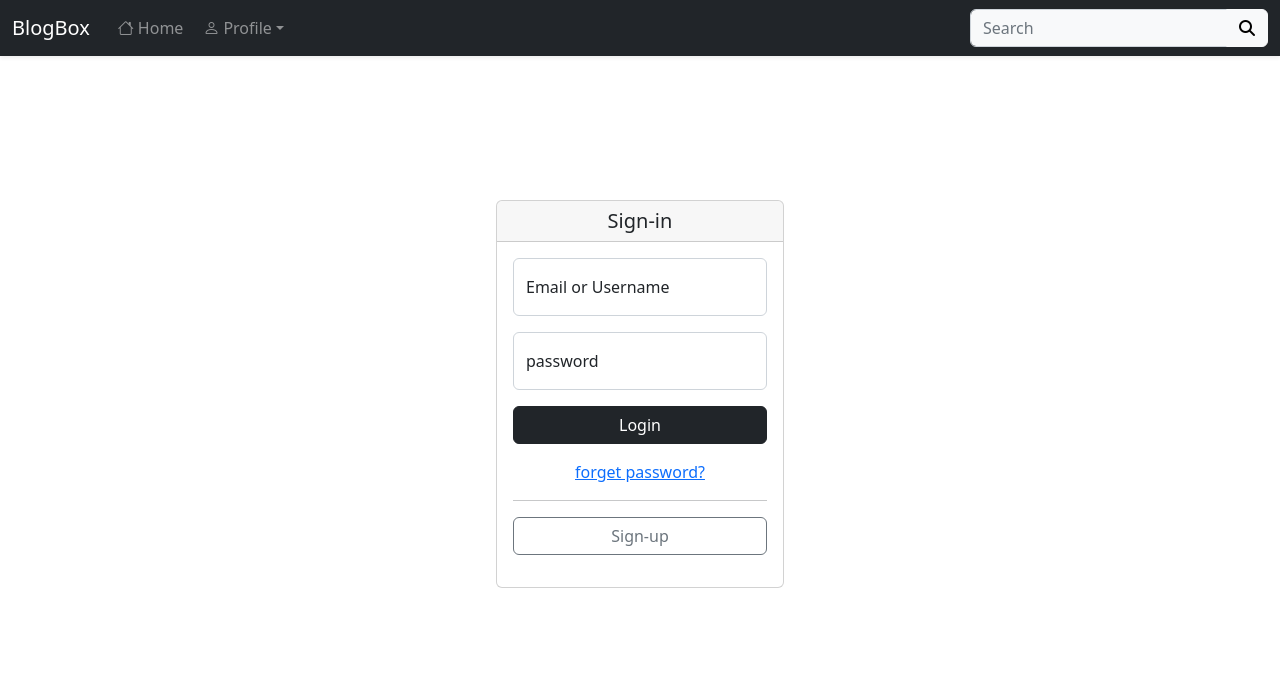
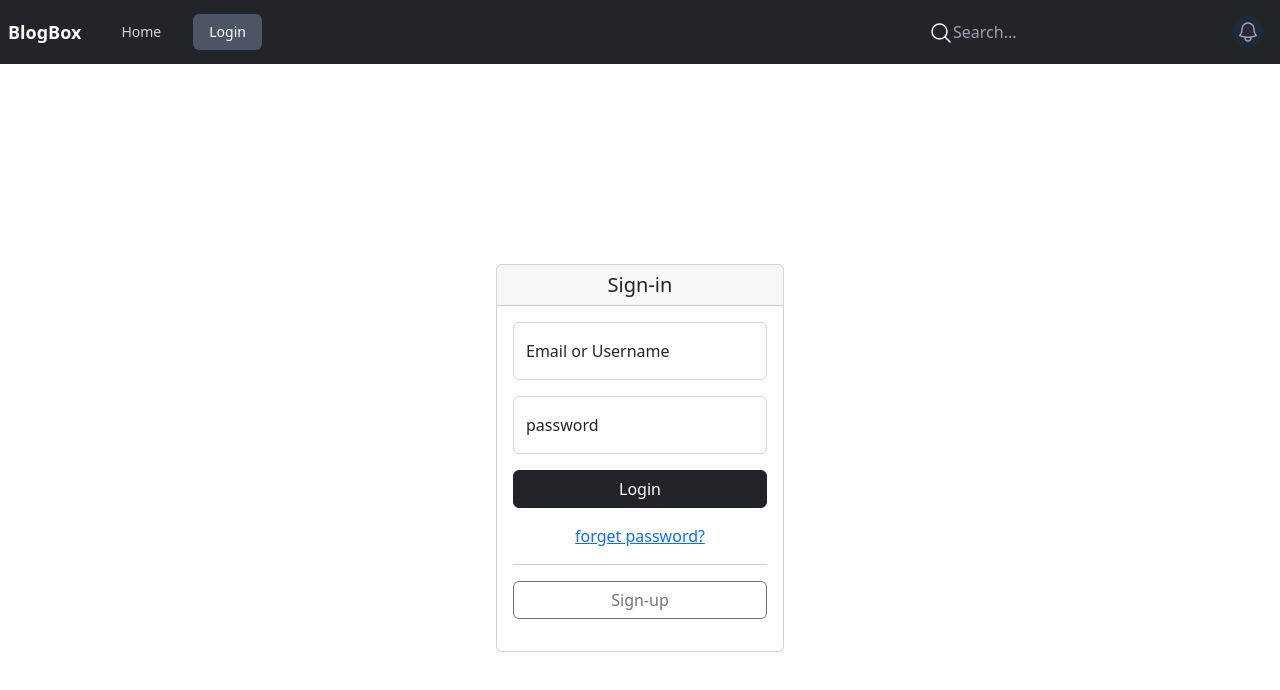
Before and after one commit to ilyas-code/BlogApp, a React (Create React App) app: page /login in a window 1280 px wide. Shown: the top 690 px of the page. Built offline with nearby package versions, Linux system fonts and the light colour scheme.

Commit message:
upgraded the blog cards, home navbar and loading page

```diff
--- a/src/components/MainNav.js
+++ b/src/components/MainNav.js
@@ -26,6 +26,11 @@ function MainNav() {
   const navigation = [
     { name: "Home", href: "/Home", current: false },
     { name: "Dashboard", href: `/main/${username}`, current: false },
+  ];
+
+  const navNormal = [
+    { name: "Home", href: "/Home", current: false },
+    { name: "Login", href: "/login", current: false },
   ];
 
   // setting  active state of navigation for current page update
@@ -190,78 +195,210 @@ function MainNav() {
       </DisclosurePanel>
     </Disclosure>
   ) : (
-    <nav
-      className="navbar navbar-expand-lg fixed-top navbar-dark bg-dark shadow-sm"
-      aria-label="Main navigation"
+    // <nav
+    //   className="navbar navbar-expand-lg fixed-top navbar-dark bg-dark shadow-sm"
+    //   aria-label="Main navigation"
+    // >
+    //   <div className="container-fluid">
+    //     <Link className="navbar-brand" to="#">
+    //       BlogBox
+    //     </Link>
+    //     <button
+    //       className="navbar-toggler p-0 border-0"
+    //       type="button"
+    //       id="navbarSideCollapse"
+    //       aria-label="Toggle navigation"
+    //     >
+    //       <span className="navbar-toggler-icon"></span>
+    //     </button>
+
+    //     <div
+    //       className="navbar-collapse offcanvas-collapse"
+    //       id="navbarsExampleDefault"
+    //     >
+    //       <ul className="navbar-nav me-auto mb-2 mb-lg-0">
+    //         <li className="nav-item">
+    //           <Link className="nav-link" to="/Home">
+    //             <i className="bi bi-house px-1"></i>Home
+    //           </Link>
+    //         </li>
+
+    //         <li className="nav-item dropdown">
+    //           <Link
+    //             className="nav-link dropdown-toggle"
+    //             to="#"
+    //             data-bs-toggle="dropdown"
+    //             aria-expanded="false"
+    //           >
+    //             <i className="bi bi-person px-1"></i>Profile
+    //           </Link>
+    //           <ul className="dropdown-menu">
+    //             <li>
+    //               <Link className="dropdown-item" to="#">
+    //                 Action
+    //               </Link>
+    //             </li>
+    //             <li>
+    //               <Link className="dropdown-item" to="#">
+    //                 Another action
+    //               </Link>
+    //             </li>
+    //             <li>
+    //               <Link className="dropdown-item" to="/login">
+    //                 Signin
+    //               </Link>
+    //             </li>
+    //           </ul>
+    //         </li>
+    //       </ul>
+    //       <form className="d-flex" role="search">
+    //         <div className="input-group">
+    //           <input
+    //             className="form-control text-bg-light"
+    //             type="search"
+    //             placeholder="Search"
+    //             aria-label="Search"
+    //           />
+    //           <button className="btn btn-light" type="submit">
+    //             <i className="fa-solid fa-magnifying-glass"></i>
+    //           </button>
+    //         </div>
+    //       </form>
+    //     </div>
+    //   </div>
+    // </nav>
+
+    <Disclosure as="nav" className="bg-dark">
+      <div className="mx-auto w-full px-2 sm:px-6 lg:px-8">
+        <div className="relative flex h-16 items-center justify-between">
+          <div className="absolute inset-y-0 left-0 flex items-center sm:hidden">
+            {/* Mobile menu button*/}
+            <DisclosureButton className="group relative inline-flex items-center justify-center rounded-md p-2 text-gray-400 hover:bg-gray-700 hover:text-white focus:outline-none focus:ring-2 focus:ring-inset focus:ring-white">
+              <span className="absolute -inset-0.5" />
+              <span className="sr-only">Open main menu</span>
+              <Bars3Icon
+                aria-hidden="true"
+                className="block size-6 group-data-[open]:hidden"
+              />
+              <XMarkIcon
+                aria-hidden="true"
+                className="hidden size-6 group-data-[open]:block"
+              />
+            </DisclosureButton>
+          </div>
+          <div className="flex flex-1 items-center justify-centre sm:items-stretch sm:justify-start">
+            <div className="flex shrink-0 items-center">
+              <div className="text-white font-semibold text-lg">BlogBox</div>
+            </div>
+            <div className="hidden sm:ml-6 sm:block">
+              <div className="flex space-x-4">
+                {navNormal.map((item) => (
+                  <NavLink
+                    key={item.name}
+                    to={item.href}
+                    aria-current={item.current ? "page" : undefined}
+                    className={({ isActive }) =>
+                      [
+                        isActive
+                          ? "bg-gray-600 text-white no-underline hover:no-underline"
+                          : "text-gray-300 hover:bg-gray-700 hover:text-white hover:no-underline",
+                        " rounded-md px-3 py-2 text-sm font-medium no-underline",
+                      ].join("")
+                    }
                   >
-      <div className="container-fluid">
-        <Link className="navbar-brand" to="#">
-          BlogBox
-        </Link>
+                    {item.name}
+                  </NavLink>
+                ))}
+              </div>
+            </div>
+          </div>
+          {/* search bar */}
+          <form onSubmit={handleSearch} className="flex items-center">
+            <input
+              type="text"
+              value={query}
+              onChange={handleInputChange}
+              className="w-full relative text-white  px-4 py-2  border-gray-300 focus:bg-slate-400 bg-transparent focus:outline-none focus:border-b-2 focus:border-slate-400 "
+              placeholder="Search..."
+            />
+            <button type="submit" className="absolute">
+              <MagnifyingGlassIcon className=" size-6 bg-slate inline-block stroke-white" />
+            </button>
+          </form>
+          <div className="absolute inset-y-0 right-0 flex items-center pr-2 sm:static sm:inset-auto sm:ml-6 sm:pr-0">
             <button
-          className="navbar-toggler p-0 border-0"
               type="button"
-          id="navbarSideCollapse"
-          aria-label="Toggle navigation"
+              className="relative rounded-full bg-gray-800 p-1 text-gray-400 hover:text-white focus:outline-none focus:ring-2 focus:ring-white focus:ring-offset-2 focus:ring-offset-gray-800"
             >
-          <span className="navbar-toggler-icon"></span>
+              <span className="absolute -inset-1.5" />
+              <span className="sr-only">View notifications</span>
+              <BellIcon aria-hidden="true" className="size-6" />
             </button>
 
-        <div
-          className="navbar-collapse offcanvas-collapse"
-          id="navbarsExampleDefault"
+            {/* Profile dropdown */}
+            {/* <Menu as="div" className="relative ml-3">
+              <div>
+                <MenuButton className="relative flex rounded-full bg-gray-800 text-sm focus:outline-none focus:ring-2 focus:ring-white focus:ring-offset-2 focus:ring-offset-gray-800">
+                  <span className="absolute -inset-1.5" />
+                  <span className="sr-only">Open user menu</span>
+                  <img
+                    alt=""
+                    src="https://images.unsplash.com/photo-1472099645785-5658abf4ff4e?ixlib=rb-1.2.1&ixid=eyJhcHBfaWQiOjEyMDd9&auto=format&fit=facearea&facepad=2&w=256&h=256&q=80"
+                    className="size-8 rounded-full"
+                  />
+                </MenuButton>
+              </div>
+              <MenuItems
+                transition
+                className="absolute right-0 z-10 mt-2 w-48 origin-top-right rounded-md bg-white py-1 shadow-lg ring-1 ring-black/5 transition focus:outline-none data-[closed]:scale-95 data-[closed]:transform data-[closed]:opacity-0 data-[enter]:duration-100 data-[leave]:duration-75 data-[enter]:ease-out data-[leave]:ease-in"
               >
-          <ul className="navbar-nav me-auto mb-2 mb-lg-0">
-            <li className="nav-item">
-              <Link className="nav-link" to="/Home">
-                <i className="bi bi-house px-1"></i>Home
+                <MenuItem>
+                  <Link
+                    to="#"
+                    className="block px-4 py-2 text-sm text-gray-700  data-[focus]:bg-gray-100 data-[focus]:outline-none no-underline hover:no-underline"
+                  >
+                    Your Profile
                   </Link>
-            </li>
-
-            <li className="nav-item dropdown">
+                </MenuItem>
+                <MenuItem>
                   <Link
-                className="nav-link dropdown-toggle"
                     to="#"
-                data-bs-toggle="dropdown"
-                aria-expanded="false"
+                    className="block px-4 py-2 text-sm text-gray-700 data-[focus]:bg-gray-100 data-[focus]:outline-none no-underline hover:no-underline"
                   >
-                <i className="bi bi-person px-1"></i>Profile
+                    Settings
                   </Link>
-              <ul className="dropdown-menu">
-                <li>
-                  <Link className="dropdown-item" to="#">
-                    Action
+                </MenuItem>
+                <MenuItem>
+                  <Link
+                    to="Home"
+                    className="block px-4 py-2 text-sm text-gray-700 data-[focus]:bg-gray-100 data-[focus]:outline-none no-underline hover:no-underline"
+                    onClick={handleLogout}
+                  >
+                    Sign out
                   </Link>
-                </li>
-                <li>
-                  <Link className="dropdown-item" to="#">
-                    Another action
-                  </Link>
-                </li>
-                <li>
-                  <Link className="dropdown-item" to="/login">
-                    Signin
-                  </Link>
-                </li>
-              </ul>
-            </li>
-          </ul>
-          <form className="d-flex" role="search">
-            <div className="input-group">
-              <input
-                className="form-control text-bg-light"
-                type="search"
-                placeholder="Search"
-                aria-label="Search"
-              />
-              <button className="btn btn-light" type="submit">
-                <i className="fa-solid fa-magnifying-glass"></i>
-              </button>
-            </div>
-          </form>
+                </MenuItem>
+              </MenuItems>
+            </Menu> */}
           </div>
         </div>
-    </nav>
+      </div>
+
+      <DisclosurePanel className="sm:hidden">
+        <div className="space-y-1 px-2 pb-3 pt-2">
+          {navNormal.map((item) => (
+            <DisclosureButton
+              key={item.name}
+              as="a"
+              aria-current={item.current ? "page" : undefined}
+              className="no-underline text-gray-300 hover:bg-gray-700 hover:text-white block rounded-md px-3 py-2 text-base font-medium"
+            >
+              {item.name}
+            </DisclosureButton>
+          ))}
+        </div>
+      </DisclosurePanel>
+    </Disclosure>
+
   );
 }
 
```
Also changed, not shown: src/components/BlogPlate2.js (+35 -8 lines), src/components/BlogPlatePublic.js (+51 -10 lines). Lines whose indentation alone changed are shown as unchanged.
